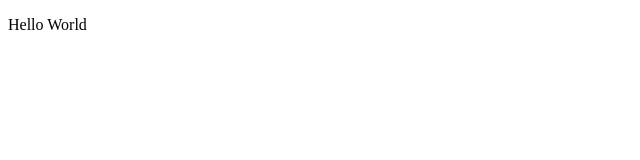
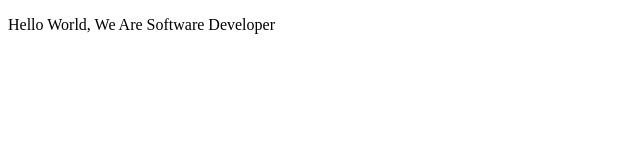
Before and after one commit to Al-Amin-Khan-Shakil/Tribute-Page, a plain HTML site: page index.html in a window 1280 px wide. Shown: the whole page, without its empty margins (0-640 px from the left). Drawn offline with Linux system fonts and the light colour scheme.

Commit message:
Test commit 02

```diff
--- a/index.html
+++ b/index.html
@@ -7,7 +7,7 @@
   </head>
 
   <body>
-    <p>Hello World</p>
+    <p>Hello World, We Are Software Developer</p>
     <script src="https://cdn.freecodecamp.org/testable-projects-fcc/v1/bundle.js"></script>
 
     <!--
```
